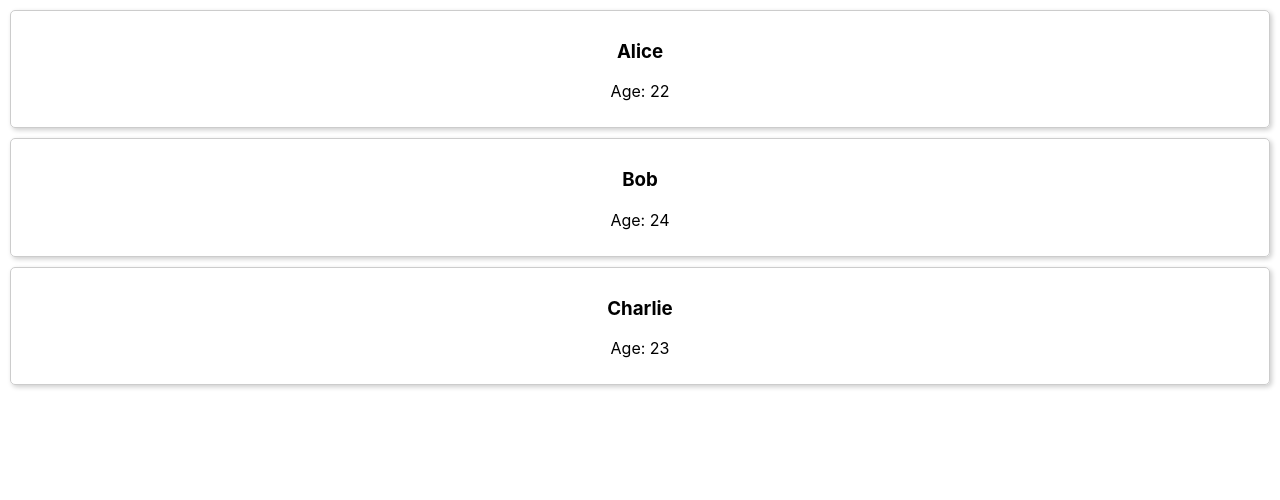
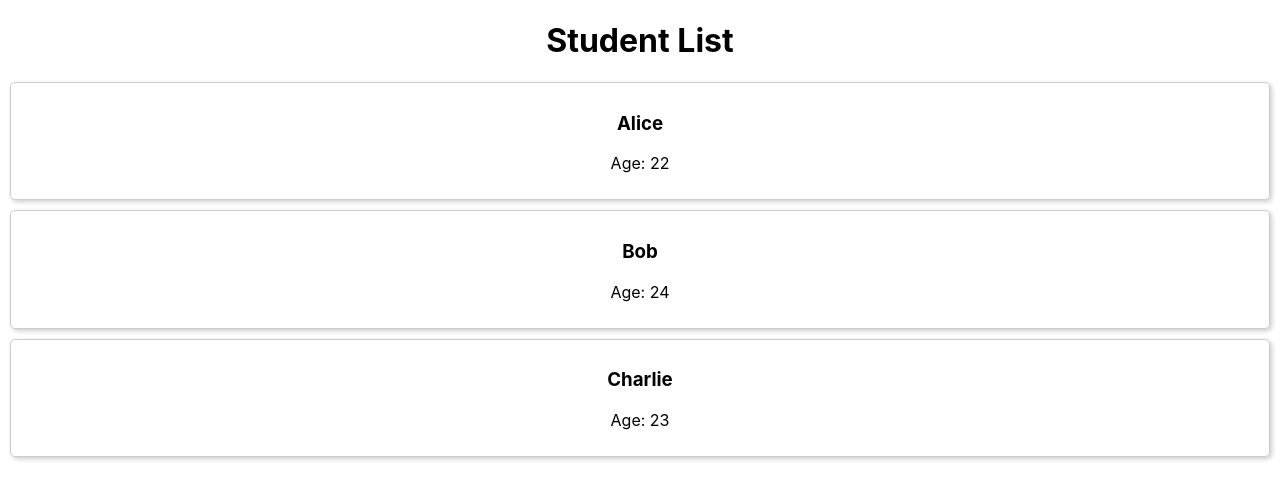
Before and after one commit to Muki-Dev/simple-list-project, a React (Create React App) app: page / in a window 1280 px wide. Shown: the top 500 px of the page. Built offline with nearby package versions, Linux system fonts and the light colour scheme.

Commit message:
add title

```diff
--- a/src/App.js
+++ b/src/App.js
@@ -5,6 +5,7 @@ import './App.css';
 function App() {
   return (
     <div className="App">
+      <h1>Student List</h1>
       <StudentList students={students} />
     </div>
   );
```
